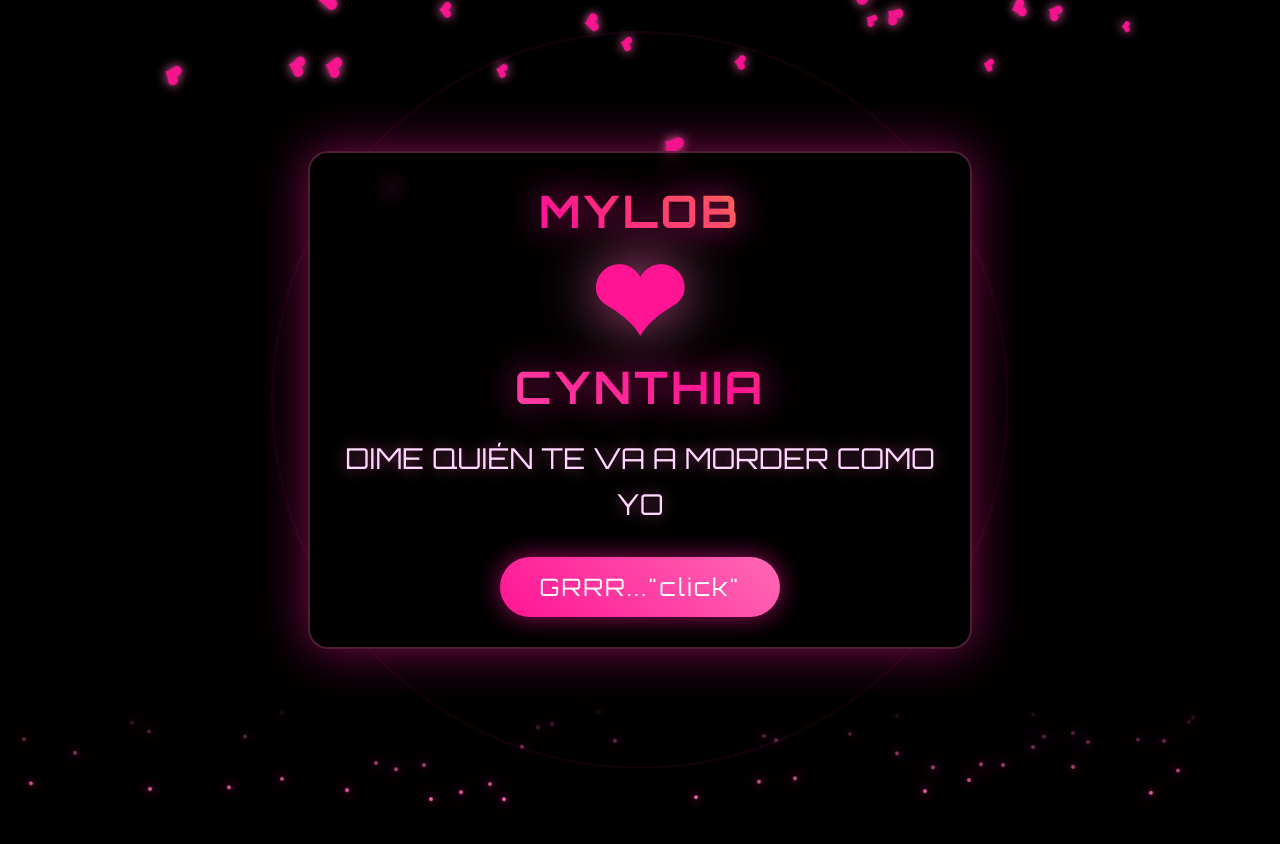
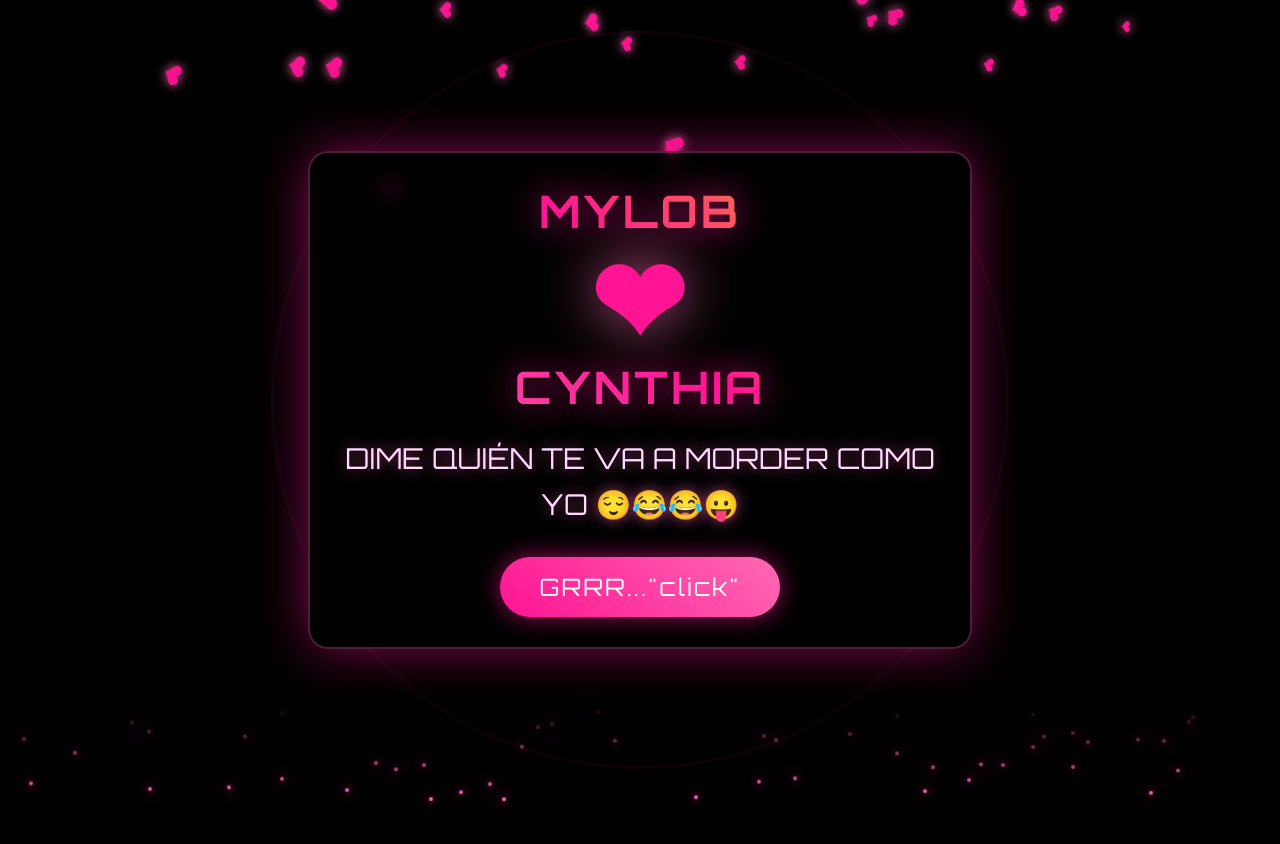
Before and after one commit to rkoorson/Cynthia, a plain HTML site: page index.html in a window 1280 px wide. Drawn offline with Linux system fonts and the light colour scheme.

Commit message:
Update index.html

```diff
--- a/index.html
+++ b/index.html
@@ -18,7 +18,7 @@
     <div id="matrix-container" class="matrix-container"></div>
     <div class="message" id="messageContainer">
        <h1>MYLOB <br><span class="big-heart">❤</span> <br> CYNTHIA</h1>
-        <p>DIME QUIÉN TE VA A MORDER COMO YO</p>
+        <p>DIME QUIÉN TE VA A MORDER COMO YO 😌😂😂😛</p>
         <button class="secret-btn" id="secretButton">GRRR..."click"</button>
     </div>
     <img src="./assets/cat-meme.gif"
```
